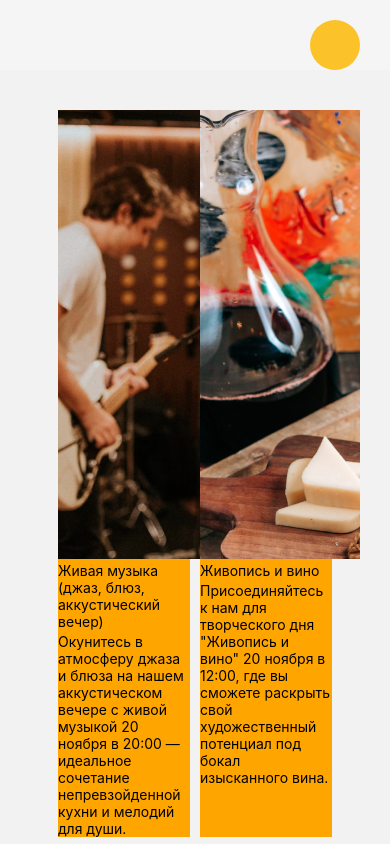
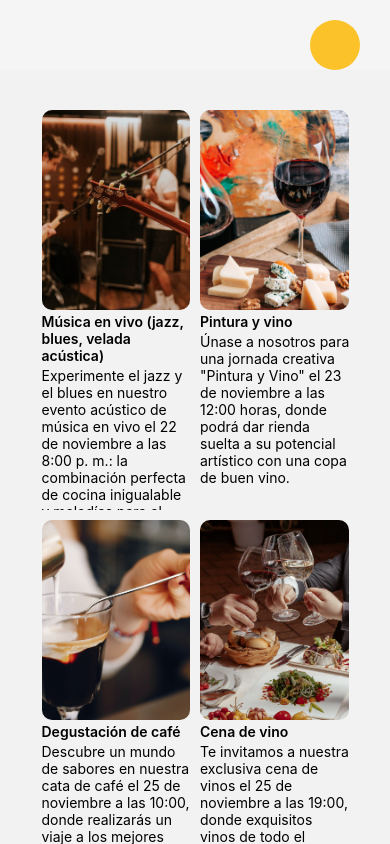
Before and after one commit to Electrum96/Bahiz, a React Native app: screen /Events in a window 390 px wide. Shown: the top 844 px of the page. Built offline with nearby package versions, Linux system fonts and the light colour scheme; some icons are missing.

Commit message:
20-11-2023:17:18

```diff
--- a/src/components/eventItem/EventItem.jsx
+++ b/src/components/eventItem/EventItem.jsx
@@ -7,9 +7,11 @@ const EventItem = ({image, title, desc}) => {
 const styles = useStyleEventItem();
     return (
         <View style={styles.wrapItem}>
-            <Image source={image}/>
-            <Text>{title}</Text>
-            <Text>{desc}</Text>
+            <Image style={styles.image} source={image}/>
+            <Text style={styles.title}>{title}</Text>
+            <View style={styles.descWrap}>
+            <Text styles={styles.desc}>{desc}</Text>
+            </View>
         </View>
     )
 }
--- a/src/components/eventItem/useStyleEventItem.js
+++ b/src/components/eventItem/useStyleEventItem.js
@@ -1,12 +1,36 @@
 import {StyleSheet} from 'react-native';
+import { COLORS } from '../../styles/variables';
 
 function useStyleEventItem () {
     const styles = StyleSheet.create({
         wrapItem:{
-            backgroundColor: 'orange',
-            width: '40%',
-            gap: 3
+            width: '45%',
+            height: 400,
+            gap: 3,
+           overflow: 'hidden'
+
+
+        },
+        image:{
+            width:'100%',
+            height: '50%',
+            borderRadius: 10
+        },
+        title:{
+            fontSize: 14,
+            fontWeight: '600',
+            color: COLORS.dark
+        },
+        descWrap:{
+         height: 200,
+         width: 150
+
+        },
+        desc:{
+            fontSize: 8,
+            color: COLORS.dark
         }
+
     });
 
     return styles;
--- a/src/data/events/events.js
+++ b/src/data/events/events.js
@@ -2,29 +2,29 @@
 const events = [
     {
       image: require('../../image/Events/Band.png'),
-      title: 'Живая музыка (джаз, блюз, аккустический вечер)',
-      desc: 'Окунитесь в атмосферу джаза и блюза на нашем аккустическом вечере с живой музыкой 20 ноября в 20:00 — идеальное сочетание непревзойденной кухни и мелодий для души.',
+      title: 'Música en vivo (jazz, blues, velada acústica)',
+      desc: 'Experimente el jazz y el blues en nuestro evento acústico de música en vivo el 22 de noviembre a las 8:00 p. m.: la combinación perfecta de cocina inigualable y melodías para el alma..',
       id: 1
     },
 
     {
       image: require('../../image/Events/Wine.png'),
-      title: 'Живопись и вино',
-      desc: 'Присоединяйтесь к нам для творческого дня "Живопись и вино" 20 ноября в 12:00, где вы сможете раскрыть свой художественный потенциал под бокал изысканного вина.',
+      title: 'Pintura y vino',
+      desc: 'Únase a nosotros para una jornada creativa "Pintura y Vino" el 23 de noviembre a las 12:00 horas, donde podrá dar rienda suelta a su potencial artístico con una copa de buen vino.',
       classTab: 'Lunch',
       id: 2
     },
 
     {
       image: require('../../image/Events/Coffe.png'),
-      title: 'Дегустация кофе',
-      desc: 'Откройте для себя мир ароматов на нашей дегустации кофе 25 ноября в 10:00, где вас ждет путешествие по лучшим кофейным плантациям и мастер-класс по завариванию.',
+      title: 'Degustación de café',
+      desc: 'Descubre un mundo de sabores en nuestra cata de café el 25 de noviembre a las 10:00, donde realizarás un viaje a los mejores cafetales y una master class de elaboración de cerveza..',
       id: 3
     },
     {
       image: require('../../image/Events/Wines.png'),
-      title: 'Винный ужин',
-      desc: 'Приглашаем вас на наш уникальный винный ужин 25 ноября в 19:00, где изысканные вина со всего мира великолепно дополнят специально подобранное меню от нашего шеф-повара',
+      title: 'Cena de vino',
+      desc: 'Te invitamos a nuestra exclusiva cena de vinos el 25 de noviembre a las 19:00, donde exquisitos vinos de todo el mundo complementarán a la perfección un menú especialmente seleccionado de nuestro chef.',
       id: 4
     },
 
```
